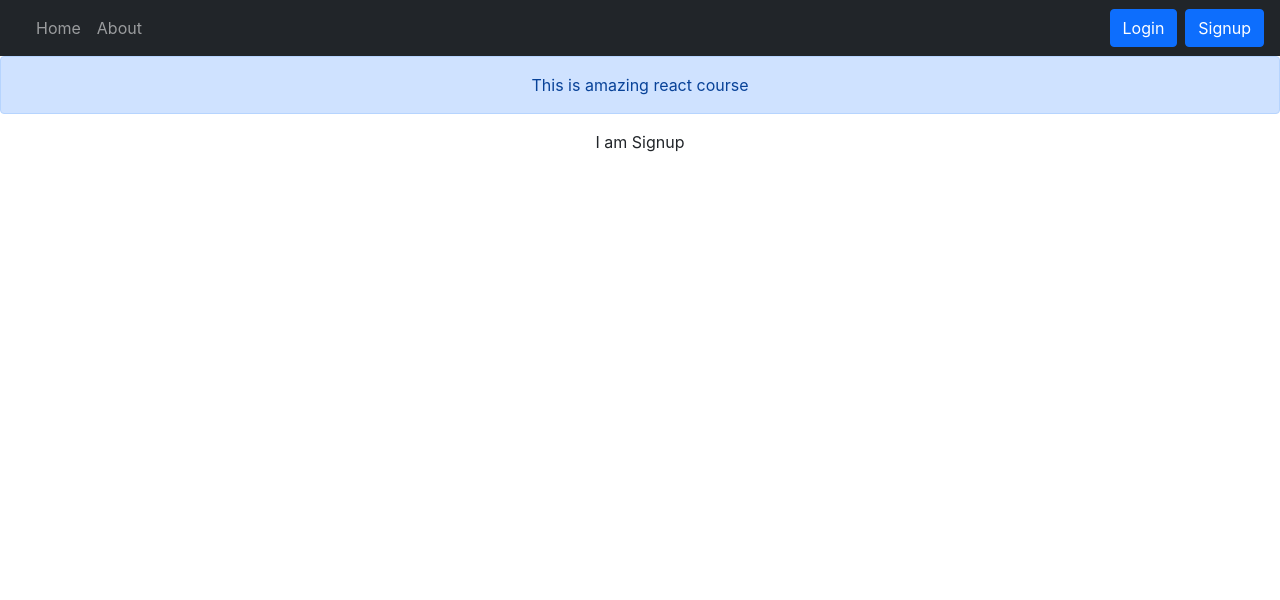
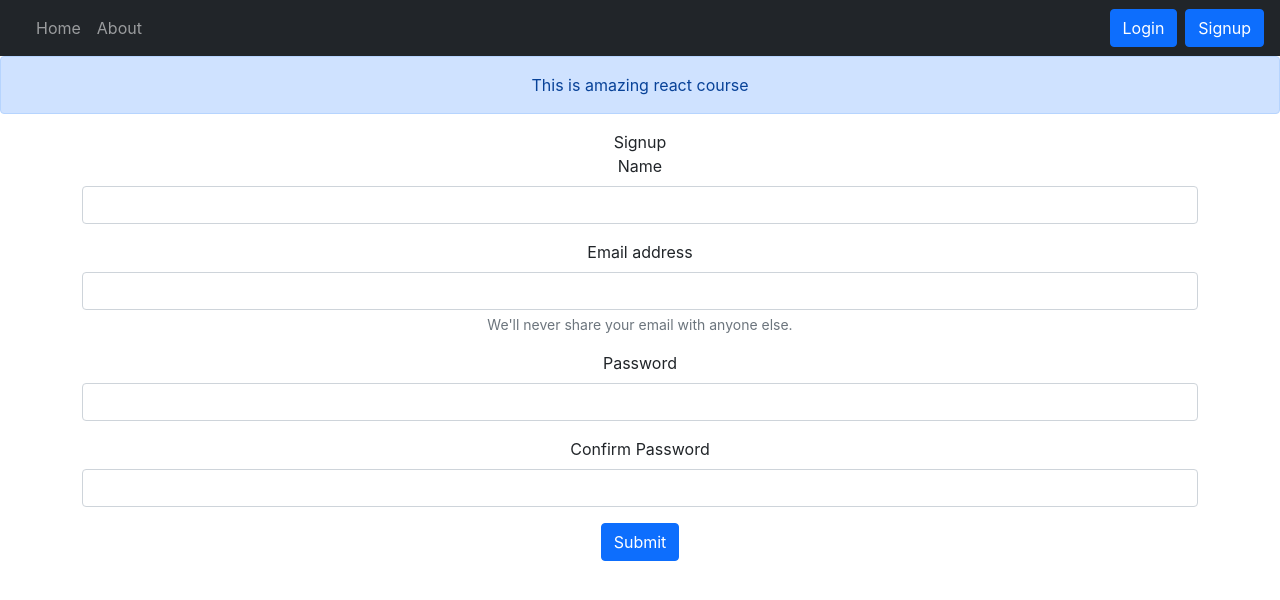
Before and after one commit to ghulepratiksha98/iNotebook, a React (Create React App) app: page /signup in a window 1280 px wide. Shown: the top 600 px of the page. Built offline with nearby package versions, Linux system fonts and the light colour scheme.

Commit message:
v-70 Adding Signup Componentn

```diff
--- a/src/components/Signup.js
+++ b/src/components/Signup.js
@@ -1,9 +1,64 @@
-import React from 'react';
+import React, { useState } from 'react';
+import { useHistory, useNavigate } from "react-router-dom";
 
 const Signup = () => {
+    const [credentials, setCredentials] = useState({name:"" , email: "", password: "" , cpassword:""})
+    const navigate = useNavigate()
+    const handleSubmit =  async(e) => {
+        e.preventDefault();
+        const{name,email,password} = credentials;
+        const response = await fetch("http://localhost:5000/api/auth/createUser", {
+            method: 'POST',
+            headers: {
+                'Content-Type': 'application/json'
+            },
+            body: JSON.stringify({name:credentials.name, email: credentials.email, password: credentials.password})
+        });
+        const json = await response.json()
+        console.log(json);
+        if (json.success){
+            // Save the auth token and redirect
+            localStorage.setItem('token', json.authtoken);
+           navigate("/");
+
+        }
+        else{
+            alert("Invalid credentials");
+        }
+    }
+
+    const onChange = (e)=>{
+        setCredentials({...credentials, [e.target.name]: e.target.value})
+    }
   return (
     <div>
-      I am Signup
+      Signup
+      <form onSubmit={handleSubmit}>
+        <div className="mb-3">
+            <label htmlFor="name" className="form-label">Name</label>
+            <input type="text" className="form-control" id="name" name="name" aria-describedby="emailHelp"  onChange={onChange} value={credentials.name}/>
+
+        </div>
+        <div className="mb-3">
+            <label htmlFor="password" className="form-label">Email address</label>
+            <input type="email" className="form-control" id="email" name="email" aria-describedby="emailHelp"  onChange={onChange} value={credentials.email}/>
+            <div id="emailHelp" className="form-text">We'll never share your email with anyone else.</div>
+        </div>
+        <div className="mb-3">
+            <label htmlFor="password" className="form-label">Password</label>
+            <input type="password" className="form-control" id="password" name='password' aria-describedby="emailHelp" onChange={onChange}  value={credentials.password} minLength={5} required/>
+
+        </div>
+        <div className="mb-3">
+            <label htmlFor="cpassword" className="form-label">Confirm Password</label>
+            <input type="password" className="form-control" id="cpassword" name='cpassword' aria-describedby="emailHelp" onChange={onChange}  value={credentials.cpassword} minLength={5} required/>
+
+        </div>
+
+
+
+        <button type="submit" className="btn btn-primary">Submit</button>
+        </form>
     </div>
   );
 }
```
Also changed, not shown: 1 other file (tests, documents, lock files or other folders).
